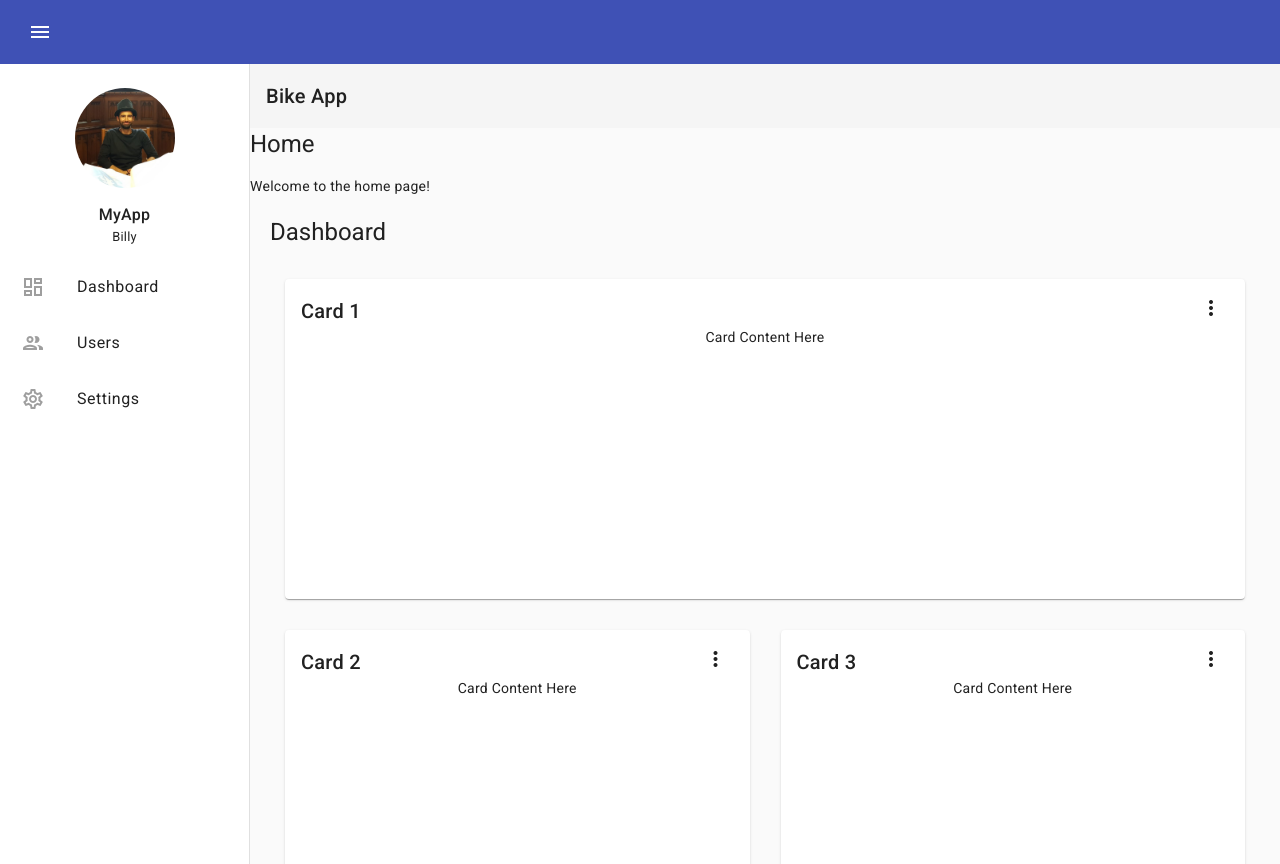
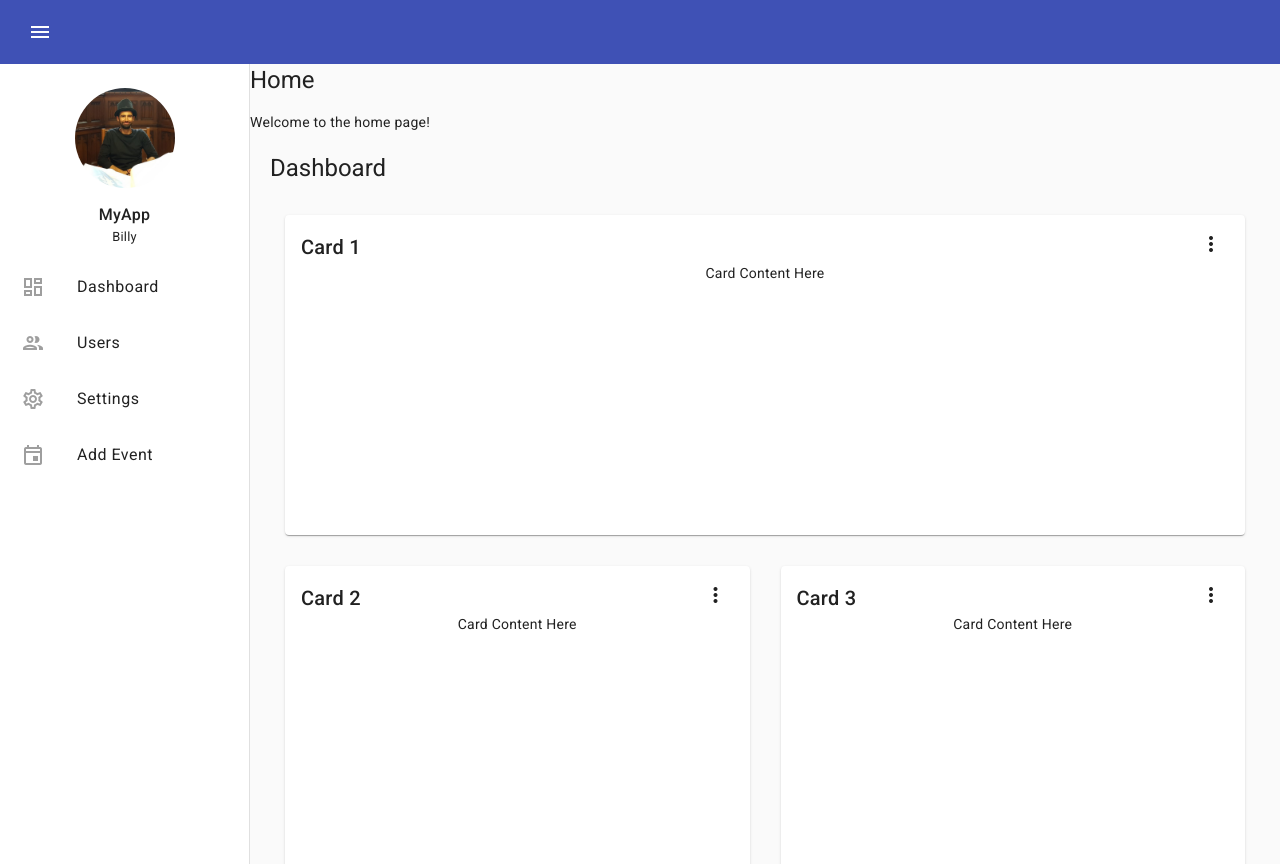
Before and after one commit to billymaat/bike-app, an Angular app: page / in a window 1280 px wide. Built offline with nearby package versions, Linux system fonts and the light colour scheme.

Commit message:
added an add event page

```diff
--- /dev/null
+++ b/src/app/models/cycle-event.ts
@@ -0,0 +1,6 @@
+export interface CycleEvent {
+  name: string;
+  description: string;
+  date: Date;
+  location: string;
+}
--- a/src/app/navigation/navigation.component.html
+++ b/src/app/navigation/navigation.component.html
@@ -8,9 +8,6 @@
     <app-custom-sidenav [collapsed]="collapsed()"/>
   </mat-sidenav>
   <mat-sidenav-content class="padding: 24px" [style.margin-left]="sideNavWidth()">
-    <mat-toolbar>
-      <span>Bike App</span>
-    </mat-toolbar>
     <router-outlet />
   </mat-sidenav-content>
 </mat-sidenav-container>
--- a/src/app/navigation/side-menu-items.ts
+++ b/src/app/navigation/side-menu-items.ts
@@ -9,5 +9,7 @@ export class SideMenuItems {
     { label: 'Dashboard', route: '/dashboard', icon: 'dashboard' },
     { label: 'Users', route: '/users', icon: 'group' },
     { label: 'Settings', route: '/settings', icon: 'settings' },
+    { label: 'Add Event', route: '/add-event', icon: 'event' },
+
   ];
 }
--- /dev/null
+++ b/src/app/pages/add-event/add-event.page.html
@@ -0,0 +1,28 @@
+<div class="page-container">
+  <h1 class="mat-h1">Add Event</h1>
+
+  <form class="event-form" [formGroup]="eventForm" (ngSubmit)="onSubmit()">
+    <mat-form-field appearance="fill">
+      <mat-label>Event Name</mat-label>
+      <input matInput formControlName="name" required>
+      <mat-error *ngIf="eventForm.get('name')?.hasError('required')">Event name is required.</mat-error>
+    </mat-form-field>
+
+    <mat-form-field appearance="fill">
+      <mat-label>Date</mat-label>
+      <input matInput [matDatepicker]="picker" formControlName="date" required>
+      <mat-datepicker-toggle matSuffix [for]="picker"></mat-datepicker-toggle>
+      <mat-datepicker #picker></mat-datepicker>
+      <mat-error *ngIf="eventForm.get('date')?.hasError('required')">Date is required.</mat-error>
+    </mat-form-field>
+
+    <button mat-raised-button color="primary" type="submit" [disabled]="eventForm.invalid">Add Event</button>
+  </form>
+
+  <div class="event-list">
+    <h2>Upcoming Events</h2>
+    <ul>
+      <li *ngFor="let event of events()">{{ event.name }} - {{ event.date | date }}</li>
+    </ul>
+  </div>
+</div>
--- /dev/null
+++ b/src/app/pages/add-event/add-event.page.ts
@@ -0,0 +1,44 @@
+import { CommonModule } from '@angular/common';
+import { Component, signal } from '@angular/core';
+import { FormControl, FormGroup, FormsModule, ReactiveFormsModule } from '@angular/forms';
+import { MatButtonModule } from '@angular/material/button';
+import { MatFormFieldModule } from '@angular/material/form-field';
+import { MatInputModule } from '@angular/material/input';
+import { MatDatepickerModule } from '@angular/material/datepicker';
+import {provideNativeDateAdapter} from '@angular/material/core';
+import { AddEventService } from '../../services/add-event.service';
+import { CycleEvent } from '../../models/cycle-event';
+
+@Component({
+  selector: 'app-add-event',
+  imports: [
+    CommonModule,
+    FormsModule,
+    ReactiveFormsModule,
+    MatFormFieldModule,
+    MatInputModule,
+    MatButtonModule,
+    MatDatepickerModule,
+  ],
+  providers: [provideNativeDateAdapter()],
+  templateUrl: './add-event.page.html',
+  styleUrl: './add-event.page.scss'
+})
+export class AddEventPage {
+
+  eventForm = new FormGroup({
+    name: new FormControl(''),
+    description: new FormControl(''),
+    date: new FormControl(''),
+    location: new FormControl(''),
+  });
+
+  events = signal<CycleEvent[]>([]);
+
+  constructor(private addEventService: AddEventService) {}
+
+  onSubmit() {
+    console.log('Event submitted:', this.eventForm);
+    // Here you would typically send the form data to your backend or service
+  }
+}
--- /dev/null
+++ b/src/app/services/add-event.service.ts
@@ -0,0 +1,16 @@
+import { Injectable } from '@angular/core';
+import { CycleEvent } from '../models/cycle-event';
+
+@Injectable({
+  providedIn: 'root'
+})
+export class AddEventService {
+
+  constructor() { }
+
+  // Method to add an event
+  addEvent(cycleEvent: CycleEvent): void {
+    // Logic to add the event, e.g., save to a database or send to a server
+    console.log('Event added:', cycleEvent);
+  }
+}
--- a/src/styles.scss
+++ b/src/styles.scss
@@ -6,3 +6,7 @@
 
 html, body { height: 100%; }
 body { margin: 0; font-family: Roboto, "Helvetica Neue", sans-serif; }
+
+.page-container {
+  margin: 20px;
+}
```
Also changed, not shown: src/app/app.routes.ts (+6 -1 lines), src/app/pages/add-event/add-event.page.scss (added), 2 other files (tests, documents, lock files or other folders).
